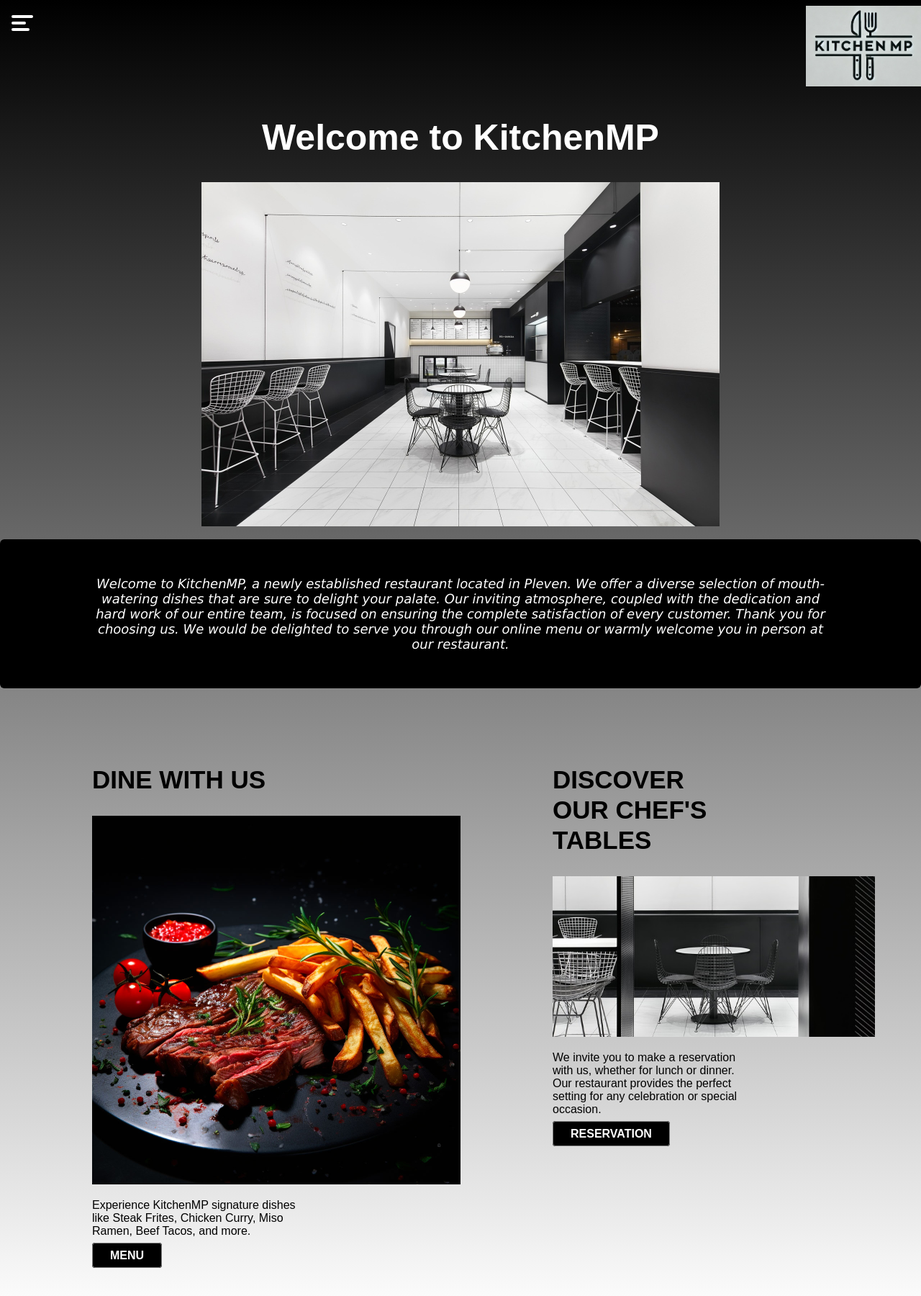
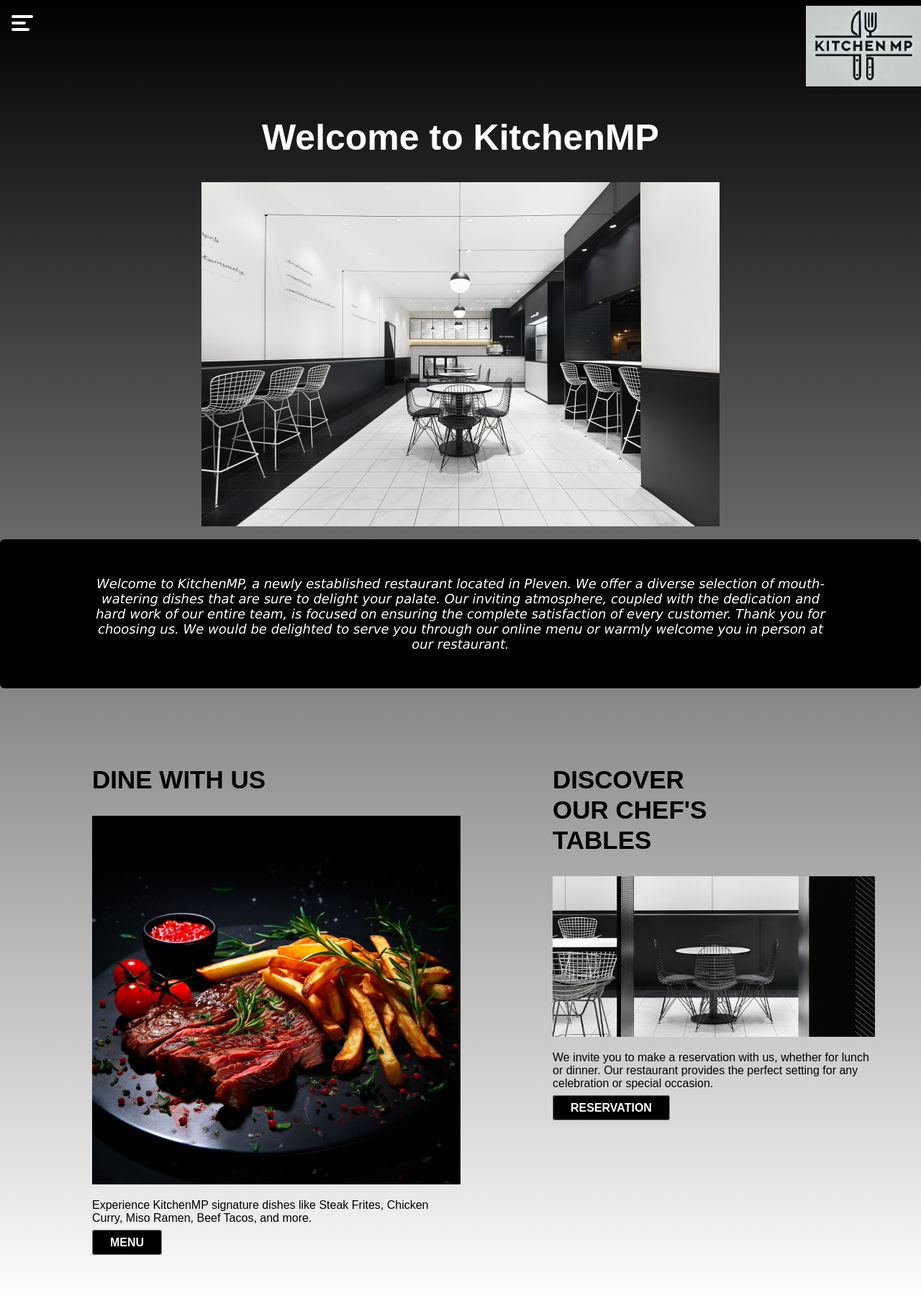
Before and after one commit to ProgramMP/KitchenMP, a React (Vite) app: page / in a window 1280 px wide. Shown: the top 1800 px of the page at 72% size. Built offline with nearby package versions, Linux system fonts and the light colour scheme.

Commit message:
second commit

```diff
--- a/src/components/About/HomePage.module.css
+++ b/src/components/About/HomePage.module.css
@@ -60,7 +60,7 @@
 .p {
   color: black;
   margin-top: 1rem;
-  width: 60%;
+  width: 80%;
 }
 
 .a {
@@ -115,7 +115,7 @@
   .p {
     color: black;
     margin-top: 1rem;
-    width: 60%;
+    width: 80%;
   }
 
   .a {
@@ -171,7 +171,7 @@
   .p {
     color: black;
     margin-top: 1rem;
-    width: 60%;
+    width: 100%;
   }
 
   .a {
@@ -211,7 +211,8 @@
 
   .h2 {
     color: black;
-    width: 100%;
+    margin: auto;
+    width: 80%;
     text-align: center;
     font-family: Futura PT Web Heavy, sans-serif;
     line-height: 1.2;
```
